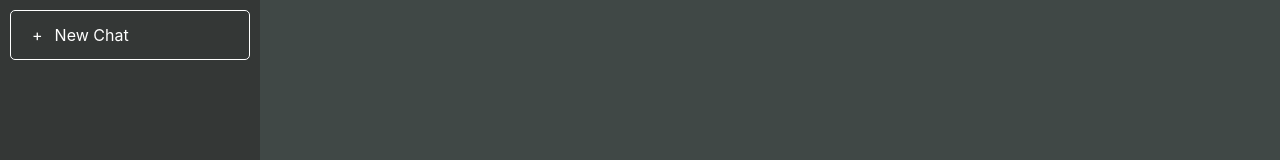
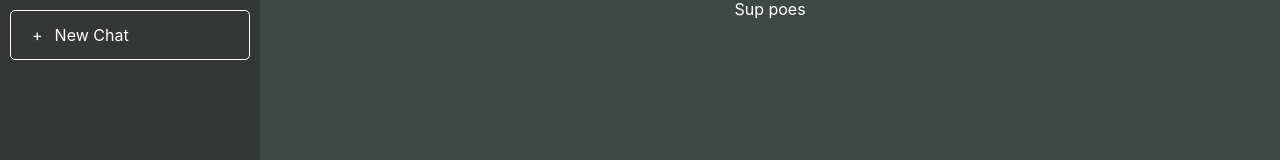
Before and after one commit to gitgudsec/chatgpt, a React (Create React App) app in the folder client/: page / in a window 1280 px wide. Shown: the top 160 px of the page. Built offline with nearby package versions, Linux system fonts and the light colour scheme.

Commit message:
continue

```diff
--- a/client/src/App.js
+++ b/client/src/App.js
@@ -13,7 +13,15 @@ function App() {
       </aside>
       <section className="chatbox">
       <div className="chat-log">
+        <div className="chat-message">
+          <div className="avatar">
 
+          </div>
+          <div className="message">
+          Sup poes
+          </div>
+
+        </div>
       </div>
 
         <div className='chat-input-holder'>
```
